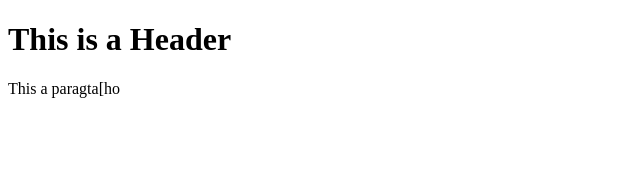
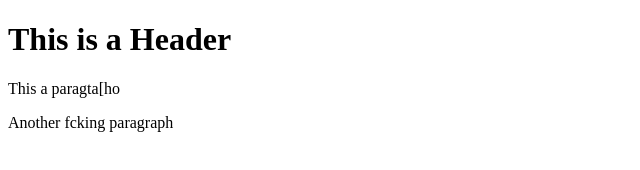
Before and after one commit to stacyhr/git-test, a plain HTML site: page index.html in a window 1280 px wide. Shown: the whole page, without its empty margins (0-640 px from the left). Drawn offline with Linux system fonts and the light colour scheme.

Commit message:
Third Commit

```diff
--- a/index.html
+++ b/index.html
@@ -5,6 +5,7 @@
     <meta name="viewport" content="width=device-width, initial-scale=1.0">
     <h1>This is a Header</h1>
 <p>This a paragta[ho</p>
+<p>Another fcking paragraph</p>
 </head>
 <body>
 
```
